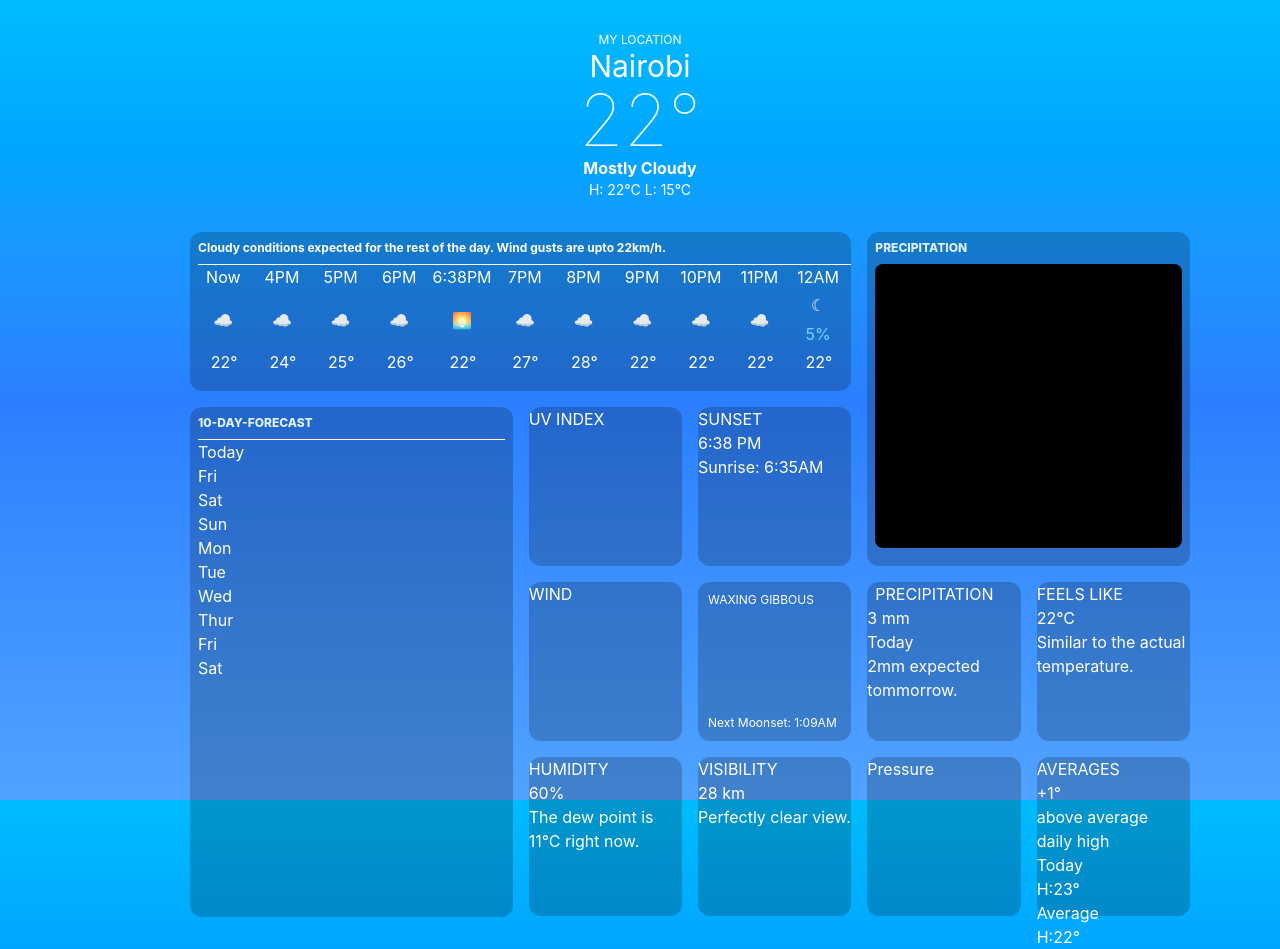
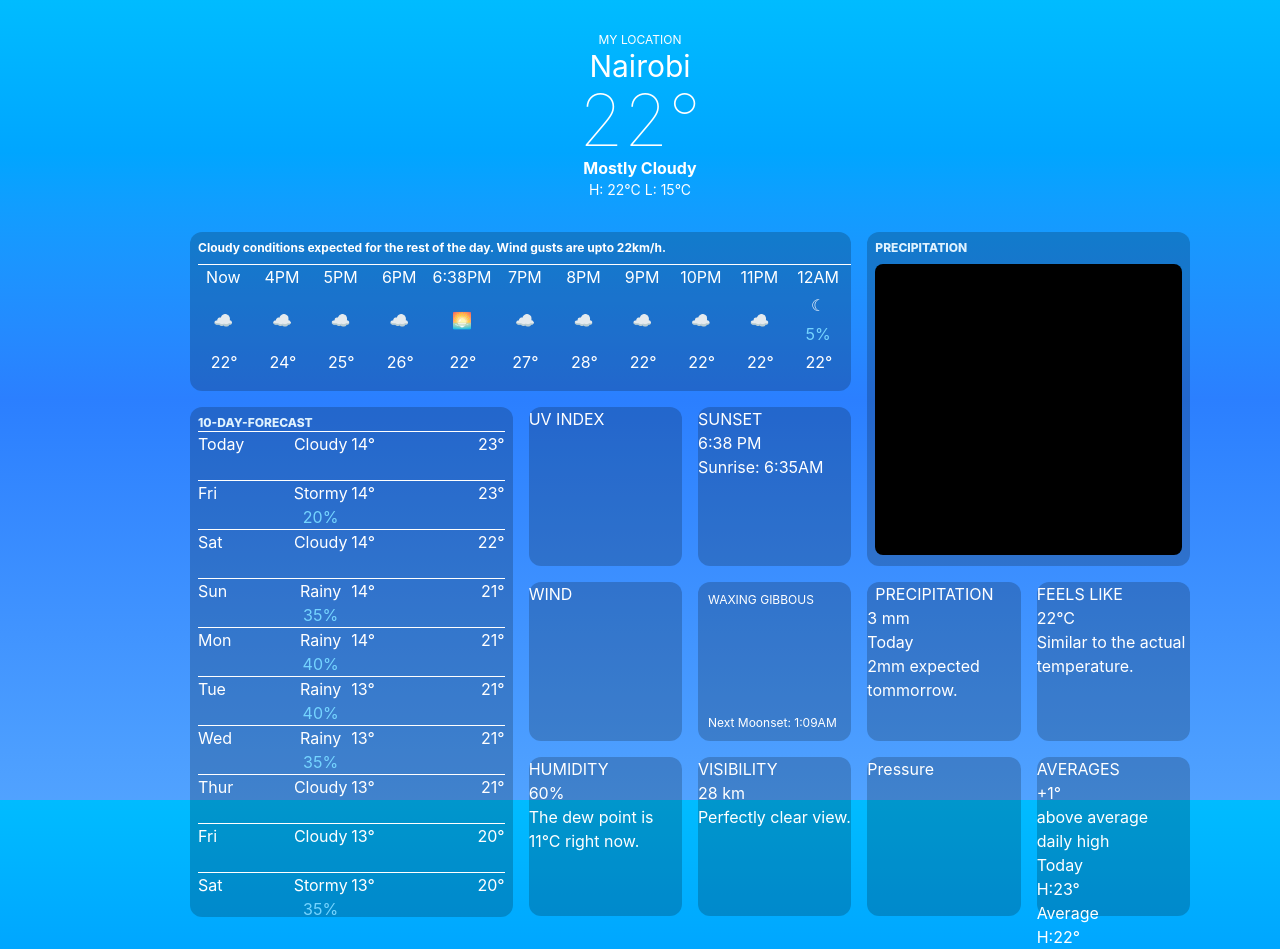
Before and after one commit to IanKaremi/Apple-Weather-Tailwind, a React (Vite) app in the folder Apple-Weather-Tailwind/: page / in a window 1280 px wide. Built offline with nearby package versions, Linux system fonts and the light colour scheme.

Commit message:
added ten day forecast

```diff
--- a/Apple-Weather-Tailwind/src/App.jsx
+++ b/Apple-Weather-Tailwind/src/App.jsx
@@ -31,11 +31,11 @@ function App() {
               </div>
               <div className="M col-span-2 row-span-2 bg-black/20  rounded-xl ">
                 <div className="M-desc m-2 text-xs text-sky-100 font-extrabold">PRECIPITATION</div>
-                <div className='bg-black m-2 rounded-lg h-85/100'></div>
+                <div className='bg-black m-2 rounded-lg h-87/100'></div>
               </div>
               <div className="T col-span-2 row-span-4 bg-black/20  rounded-xl h-[510px]">
-                <div className='T-desc m-2 text-xs text-sky-100 font-extrabold'>10-DAY-FORECAST</div>
-                <hr className='mx-2 bg-white/20'/>
+                <div className='T-desc m-2 mb-0 text-xs text-sky-100 font-extrabold'>10-DAY-FORECAST</div>
+
                 <Ten/>
               </div>
               <div className="U col-span-1 row-span-1 bg-black/20  rounded-xl">
--- a/Apple-Weather-Tailwind/src/components/ten.jsx
+++ b/Apple-Weather-Tailwind/src/components/ten.jsx
@@ -1,8 +1,22 @@
 import { tenData } from "../tenData"
 export default function Ten(){
     return(
-    <div className="mx-2">
-        {tenData.map(({day})=><p>{day}</p>)}
+    <div className="mx-2 h-[470px] flex justify-evenly flex-col">
+        {tenData.map(({day,state,min,max,rain_chance})=>
+        <>
+        <hr className='bg-white/20 m-0 p-0'/>
+        <div className="flex justify-between">
+            <div className="basis-3/10">{day}</div>
+            <div className="basis-2/10 flex flex-col items-center-safe">
+                <div>{state}</div>
+                {rain_chance!=null ? <div className="text-sky-300">{rain_chance}%</div> : "ㅤ"}
+            </div>
+
+            <div className="basis-3/10">{min}</div>
+            <div className="basis-2/10 text-right">{max}</div>
+        </div>
+        </>
+        )}
     </div>
     )
 }
```
